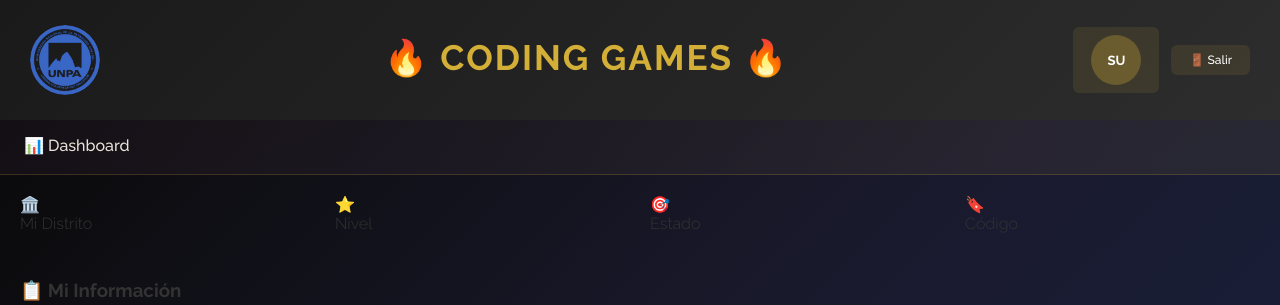
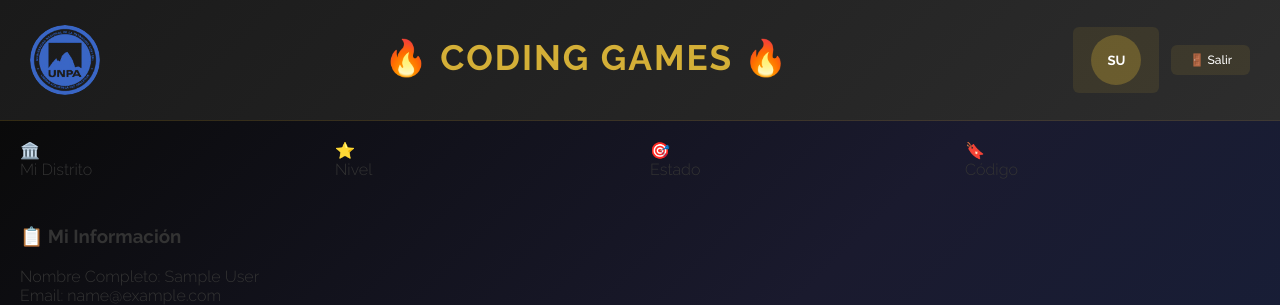
Before and after one commit to NicoButter/UNPA_Coding_Games, a Django app: page /dashboard/ in a window 1280 px wide. Shown: the top 305 px of the page. Run offline with Django 5.2, Linux system fonts and the light colour scheme; the visitor is signed in with stand-in values (Sample User, id 1); data that the repository does not hold is empty.

Commit message:
feat: Update dashboard navigation styles and remove admin link for Jefe del Capitolio

```diff
--- a/dashboards/static/dashboards/css/dashboard_styles.css
+++ b/dashboards/static/dashboards/css/dashboard_styles.css
@@ -164,11 +164,17 @@
     gap: 0;
 }
 
-.dashboard-nav-left,
+.dashboard-nav-left {
+    display: flex;
+    align-items: center;
+    gap: 0;
+}
+
 .dashboard-nav-right {
     display: flex;
     align-items: center;
     gap: 0;
+    margin-left: auto;
 }
 
 .dashboard-nav a,
--- a/dashboards/templates/dashboards/base_dashboard.html
+++ b/dashboards/templates/dashboards/base_dashboard.html
@@ -29,14 +29,6 @@
 
     <!-- Navegación de Acciones Rápidas -->
     <nav class="dashboard-nav">
-        <div class="dashboard-nav-left">
-            {% if user.is_authenticated %}
-                <a href="{% url 'dashboards:dashboard' %}" class="nav-link">📊 Dashboard</a>
-                {% if user.rol == 'jefe_capitolio' %}
-                    <a href="{% url 'admin:index' %}" class="nav-link">⚙️ Admin</a>
-                {% endif %}
-            {% endif %}
-        </div>
         <div class="dashboard-nav-right">
             {% block dashboard_nav %}{% endblock %}
         </div>
```
Also changed, not shown: dashboards/templates/dashboards/jefe_capitolio_dashboard.html (+4 -4 lines).
